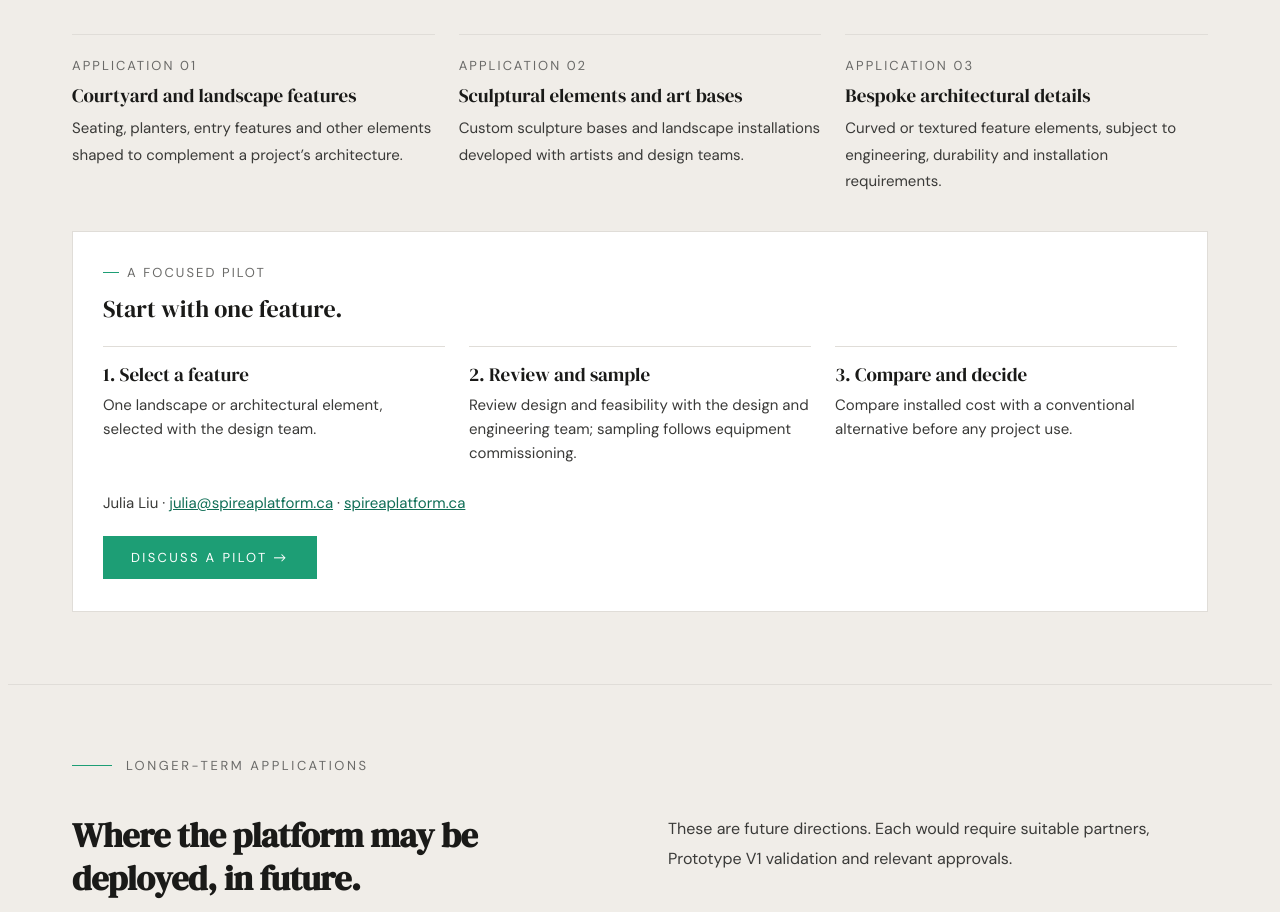
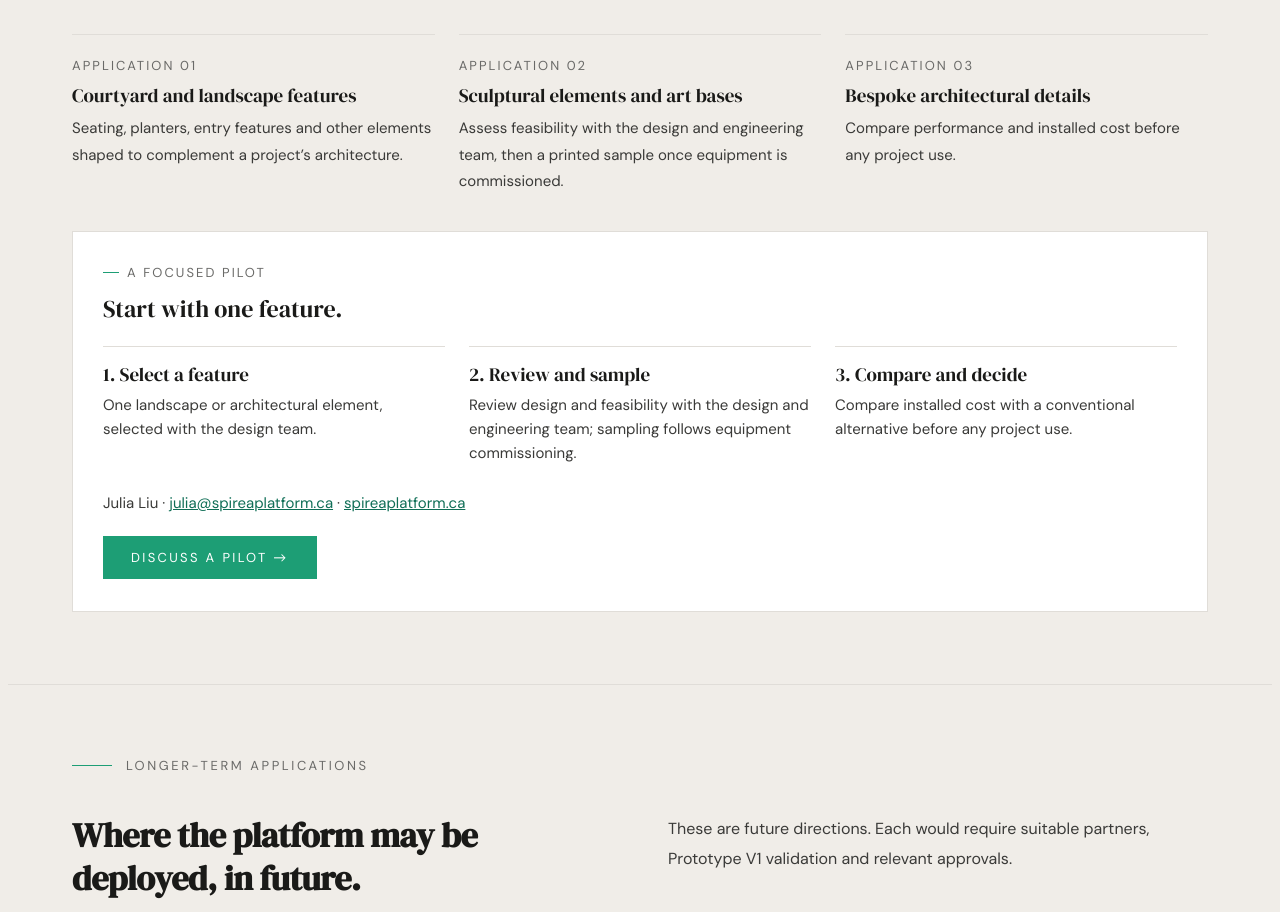
Before and after one commit to MelanieKent/spirea-platform, a React (Vite) app: page / in a window 1280 px wide. Shown: the part 4677-5589 px from the top of the page. Built offline with nearby package versions, Linux system fonts and the light colour scheme.

Commit message:
Update application wording for points 2 and 3

```diff
--- a/src/pages/Home.jsx
+++ b/src/pages/Home.jsx
@@ -96,8 +96,8 @@ const DEV_CELLS = [
 
 const NEAR_TERM = [
   { num: 'Application 01', title: 'Courtyard and landscape features',  body: 'Seating, planters, entry features and other elements shaped to complement a project’s architecture.' },
-  { num: 'Application 02', title: 'Sculptural elements and art bases', body: 'Custom sculpture bases and landscape installations developed with artists and design teams.' },
-  { num: 'Application 03', title: 'Bespoke architectural details',     body: 'Curved or textured feature elements, subject to engineering, durability and installation requirements.' },
+  { num: 'Application 02', title: 'Sculptural elements and art bases', body: 'Assess feasibility with the design and engineering team, then a printed sample once equipment is commissioned.' },
+  { num: 'Application 03', title: 'Bespoke architectural details',     body: 'Compare performance and installed cost before any project use.' },
 ];
 
 const PILOT_STEPS = [
```
